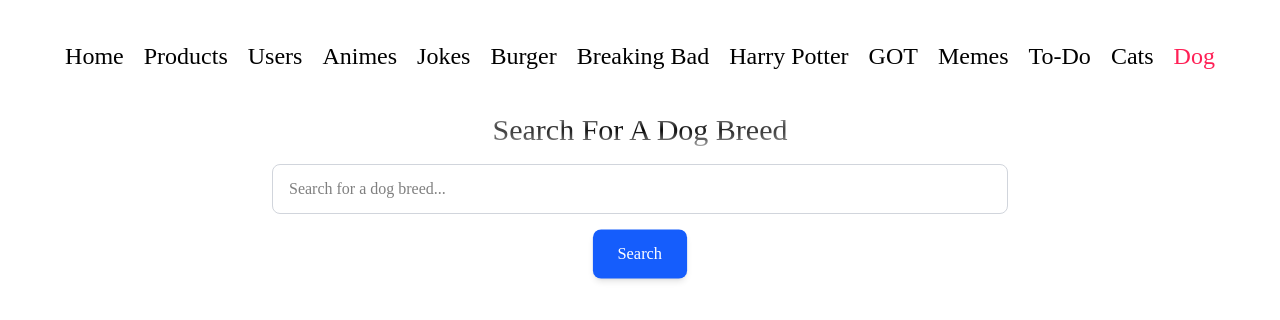
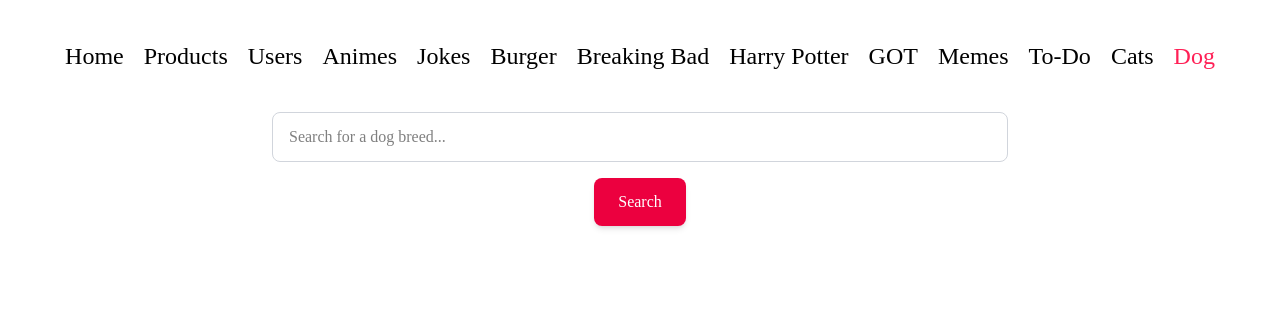
Before and after one commit to Zuhaib-dev/learn-typeScript, a React (Vite) app: page /dog in a window 1280 px wide. Shown: the top 320 px of the page. Built offline with nearby package versions, Linux system fonts and the light colour scheme.

Commit message:
Fixed some tyPo errors

```diff
--- a/src/pages/DogBreed.jsx
+++ b/src/pages/DogBreed.jsx
@@ -4,7 +4,7 @@ import { useForm } from 'react-hook-form';
 const DogBreedCard = ({ breed, image }) => {
   return (
     <div className="bg-white p-6 rounded-lg shadow-xl transform transition duration-300 hover:scale-105 hover:shadow-2xl flex flex-col items-center space-y-6">
-      <div className="w-56 h-56 rounded-lg overflow-hidden shadow-md">
+      <div className="w-86 h-86 rounded-lg overflow-hidden shadow-md">
         <img
           src={image}
           alt={breed}
@@ -22,7 +22,7 @@ const DogBreedCard = ({ breed, image }) => {
 };
 
 const DogBreed = () => {
-  const { register, handleSubmit, setValue, reset } = useForm();
+  const { register, handleSubmit, setValue } = useForm();
   const [suggestions, setSuggestions] = useState([]);
   const [dogImage, setDogImage] = useState('');
   const [breed, setBreed] = useState('');
@@ -73,7 +73,6 @@ const DogBreed = () => {
   const onSubmit = (data) => {
     setSuggestions([]);
     fetchDogImage(data.query.toLowerCase());
-    reset();
   };
 
   return (
@@ -91,9 +90,6 @@ const DogBreed = () => {
 
       {/* Search Form */}
       <form onSubmit={handleSubmit(onSubmit)} className="space-y-4 relative ">
-        <h1 className="text-3xl flex justify-center mask-radial-from-inherit">
-          Search For A Dog Breed
-        </h1>
         <input
           type="text"
           autoComplete="off"
@@ -122,10 +118,7 @@ const DogBreed = () => {
         <div className="flex justify-center">
           <button
             type="submit"
-            className="px-6 py-3 bg-blue-600 text-white rounded-lg shadow-md hover:bg-blue-700 transition duration-300"
-            style={{
-              animation: 'pulse 1.5s infinite',
-            }}
+            className="px-6 py-3 bg-rose-600 text-white rounded-lg shadow-md hover:bg-rose-700 transition duration-300"
           >
             Search
           </button>
@@ -133,13 +126,6 @@ const DogBreed = () => {
       </form>
 
       {/* Inline Pulse Animation */}
-      <style>{`
-        @keyframes pulse {
-          0% { transform: scale(1); }
-          50% { transform: scale(1.05); }
-          100% { transform: scale(1); }
-        }
-      `}</style>
     </div>
   );
 };
```
